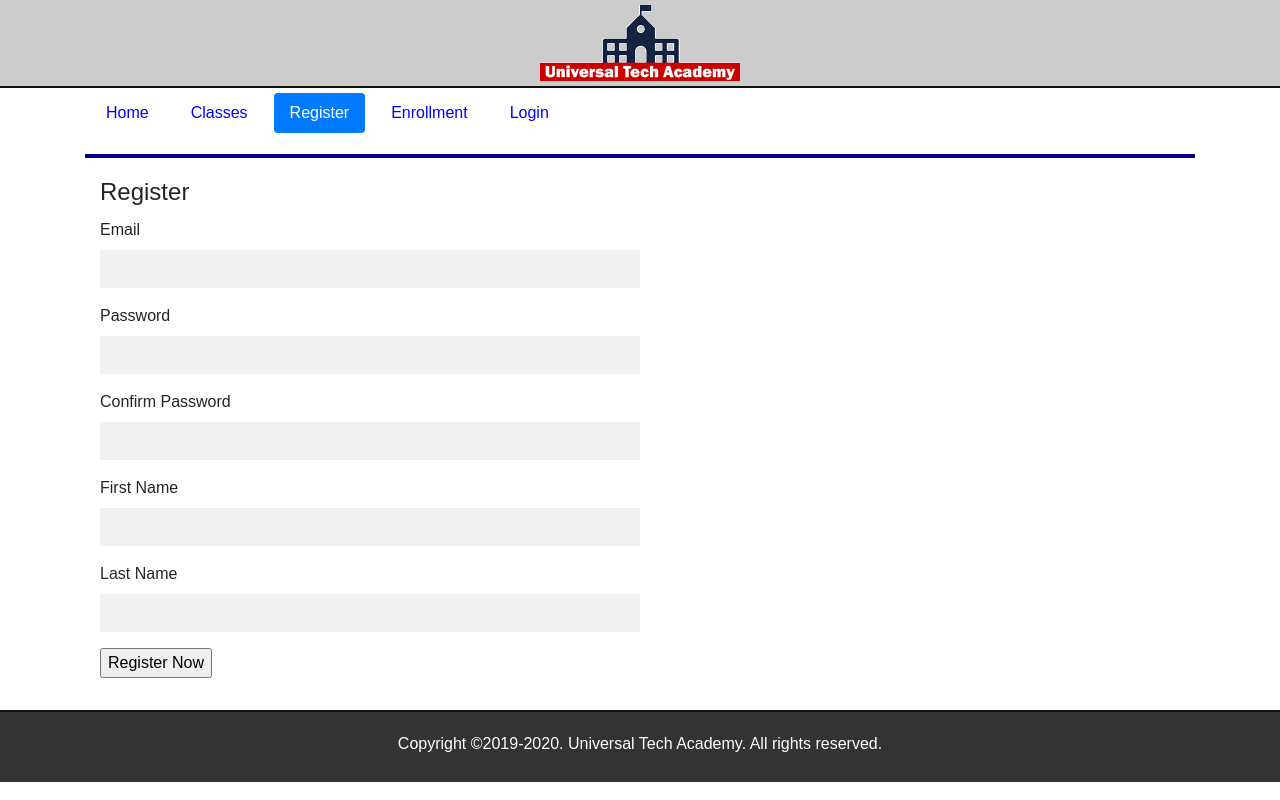
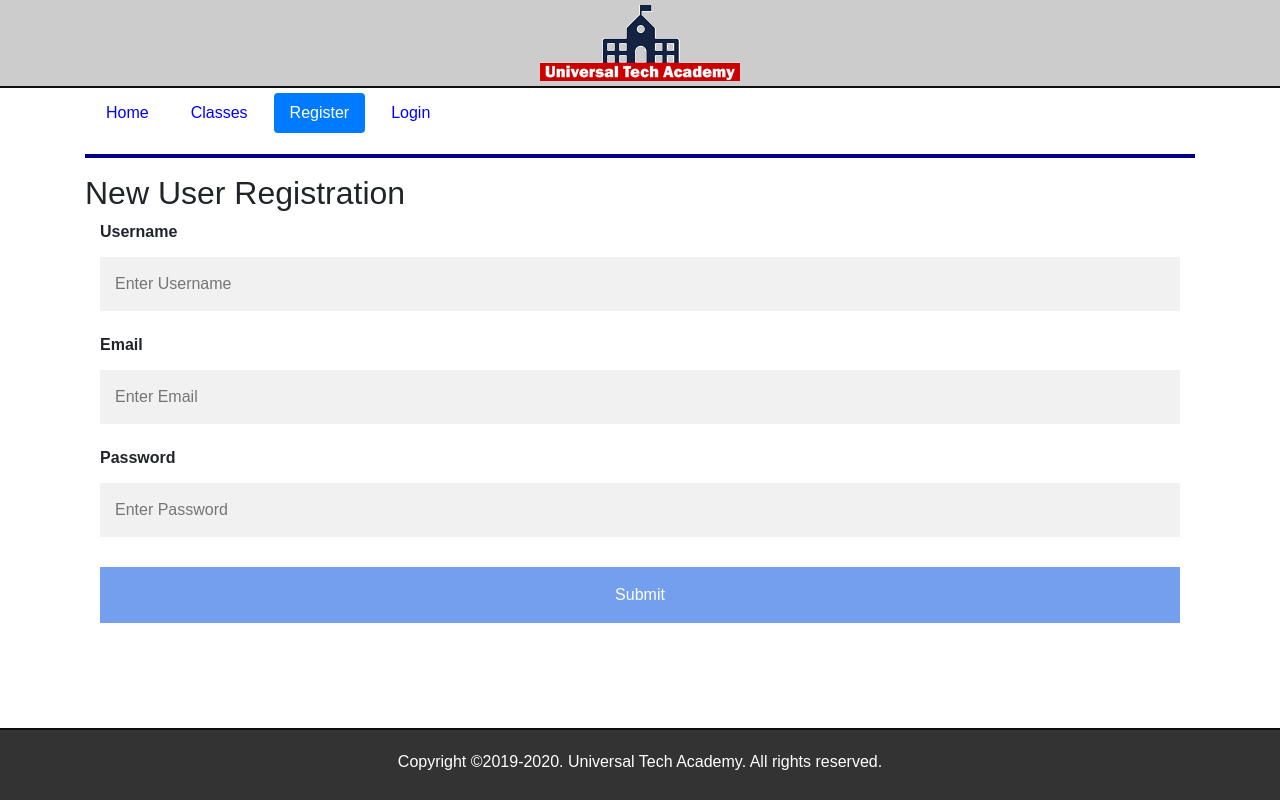
Before and after one commit to itarelkina/fsd_flask_uta_itarelkina, a Flask app: page /register in a window 1280 px wide. Run offline with Flask 2, Linux system fonts and the light colour scheme; some libraries are stand-ins or nearby versions.

Commit message:
completed set up of templates

```diff
--- a/application/__init__.py
+++ b/application/__init__.py
@@ -1,11 +1,6 @@
 from flask import Flask
-from config import Config
-from flask_mongoengine import MongoEngine
 
 app = Flask(__name__)
-app.config.from_object(Config)
 
-db = MongoEngine()
-db.init_app(app)
 
 from application import routes
--- a/application/forms.py
+++ /dev/null
@@ -1,23 +0,0 @@
-from flask_wtf import FlaskForm
-from wtforms import StringField, PasswordField, SubmitField, BooleanField
-from wtforms.validators import DataRequired, Email, Length, EqualTo, ValidationError
-from application.models import User
-
-class LoginForm(FlaskForm):
-    email   = StringField("Email", validators=[DataRequired(), Email()])
-    password = PasswordField("Password", validators=[DataRequired(), Length(min=6,max=15)])
-    remember_me = BooleanField("Remember Me")
-    submit = SubmitField("Login")
-
-class RegisterForm(FlaskForm):
-    email   = StringField("Email", validators=[DataRequired(), Email()])
-    password = PasswordField("Password", validators=[DataRequired(),Length(min=6,max=15)])
-    password_confirm = PasswordField("Confirm Password", validators=[DataRequired(),Length(min=6,max=15), EqualTo('password')])
-    first_name = StringField("First Name", validators=[DataRequired(),Length(min=2,max=55)])
-    last_name = StringField("Last Name", validators=[DataRequired(),Length(min=2,max=55)])
-    submit = SubmitField("Register Now")
-
-    def validate_email(self,email):
-        user = User.objects(email=email.data).first()
-        if user:
-            raise ValidationError("Email is already in use. Pick another one.")
--- a/application/routes.py
+++ b/application/routes.py
@@ -1,7 +1,5 @@
-from application import app, db
-from flask import render_template, request, json, Response, redirect, flash, url_for, session
-from application.models import User, Course, Enrollment
-from application.forms import LoginForm, RegisterForm
+from application import app
+from flask import render_template, request, json, Response
 
 courseData = [{"courseID":"1111","title":"PHP 111","description":"Intro to PHP","credits":"3","term":"Fall, Spring"}, {"courseID":"2222","title":"Java 1","description":"Intro to Java Programming","credits":"4","term":"Spring"}, {"courseID":"3333","title":"Adv PHP 201","description":"Advanced PHP Programming","credits":"3","term":"Fall"}, {"courseID":"4444","title":"Angular 1","description":"Intro to Angular","credits":"3","term":"Fall, Spring"}, {"courseID":"5555","title":"Java 2","description":"Advanced Java Programming","credits":"4","term":"Fall"}]
 
@@ -11,122 +9,25 @@ courseData = [{"courseID":"1111","title":"PHP 111","description":"Intro to PHP",
 def index():
     return render_template("index.html", index=True )
 
-@app.route("/login", methods=['GET','POST'])
+@app.route("/login")
 def login():
-    if session.get('username'):
-        return redirect(url_for('index'))
-
-    form = LoginForm()
-    if form.validate_on_submit():
-        email       = form.email.data
-        password    = form.password.data
-
-        user = User.objects(email=email).first()
-        if user and user.get_password(password):
-            flash(f"{user.first_name}, you are successfully logged in!", "success")
-            session['user_id'] = user.user_id
-            session['username'] = user.first_name
-            return redirect("/index")
-        else:
-            flash("Sorry, something went wrong.","danger")
-    return render_template("login.html", title="Login", form=form, login=True )
-
-@app.route("/logout")
-def logout():
-    session['user_id']=False
-    session.pop('username',None)
-    return redirect(url_for('index'))
+    return render_template("login.html", login=True )
 
 @app.route("/courses/")
 @app.route("/courses/<term>")
-def courses(term = None):
-    if term is None:
-        term = "Spring 2019"
-    classes = Course.objects.order_by("-courseID")
-    return render_template("courses.html", courseData=classes, courses = True, term=term )
+def courses(term="Spring 2019"):
+    return render_template("courses.html", courseData=courseData, courses = True, term=term )
 
-@app.route("/register", methods=['POST','GET'])
+@app.route("/register")
 def register():
-    if session.get('username'):
-        return redirect(url_for('index'))
-    form = RegisterForm()
-    if form.validate_on_submit():
-        user_id     = User.objects.count()
-        user_id     += 1
-
-        email       = form.email.data
-        password    = form.password.data
-        first_name  = form.first_name.data
-        last_name   = form.last_name.data
-
-        user = User(user_id=user_id, email=email, first_name=first_name, last_name=last_name)
-        user.set_password(password)
-        user.save()
-        flash("You are successfully registered!","success")
-        return redirect(url_for('index'))
-    return render_template("register.html", title="Register", form=form, register=True)
-
-
+    return render_template("register.html", register=True)
 
 @app.route("/enrollment", methods=["GET","POST"])
 def enrollment():
-
-    if not session.get('username'):
-        return redirect(url_for('login'))
-
-    courseID = request.form.get('courseID')
-    courseTitle = request.form.get('title')
-    user_id = session.get('user_id')
-
-    if courseID:
-        if Enrollment.objects(user_id=user_id,courseID=courseID):
-            flash(f"Oops! You are already registered in this course {courseTitle}!", "danger")
-            return redirect(url_for("courses"))
-        else:
-            Enrollment(user_id=user_id,courseID=courseID).save()
-            flash(f"You are enrolled in {courseTitle}!", "success")
-
-    classes = list( User.objects.aggregate(*[
-            {
-                '$lookup': {
-                    'from': 'enrollment',
-                    'localField': 'user_id',
-                    'foreignField': 'user_id',
-                    'as': 'r1'
-                }
-            }, {
-                '$unwind': {
-                    'path': '$r1',
-                    'includeArrayIndex': 'r1_id',
-                    'preserveNullAndEmptyArrays': False
-                }
-            }, {
-                '$lookup': {
-                    'from': 'course',
-                    'localField': 'r1.courseID',
-                    'foreignField': 'courseID',
-                    'as': 'r2'
-                }
-            }, {
-                '$unwind': {
-                    'path': '$r2',
-                    'preserveNullAndEmptyArrays': False
-                }
-            }, {
-                '$match': {
-                    'user_id': user_id
-                }
-            }, {
-                '$sort': {
-                    'courseID': 1
-                }
-            }
-        ]))
-
-    return render_template("enrollment.html", enrollment=True, title="Enrollment", classes=classes)
-
-
-
+    id = request.form.get('courseID')
+    title = request.form['title']
+    term = request.form.get('term')
+    return render_template("enrollment.html", enrollment=True, data={"id":id,"title":title,"term":term})
 
 @app.route("/api/")
 @app.route("/api/<idx>")
@@ -137,11 +38,3 @@ def api(idx=None):
         jdata = courseData[int(idx)]
 
     return Response(json.dumps(jdata), mimetype="application/json")
-
-
-@app.route("/user")
-def user():
-     #User(user_id=1, first_name="Christian", last_name="Hur", email="christian@uta.com", password="abc1234").save()
-     #User(user_id=2, first_name="Mary", last_name="Jane", email="mary.jane@uta.com", password="password123").save()
-     users = User.objects.all()
-     return render_template("user.html", users=users)
--- a/application/static/css/main.css
+++ b/application/static/css/main.css
@@ -41,9 +41,9 @@ hr {
 }
 
 input[type=text], input[type=password] {
-    width: 50%;
-    padding: 7px;
-    /* margin: 5px 0 22px 0; */
+    width: 100%;
+    padding: 15px;
+    margin: 5px 0 22px 0;
     display: inline-block;
     border: none;
     background: #f1f1f1;
@@ -63,7 +63,7 @@ input[type=text]:focus, input[type=password]:focus {
     background: #333;
     padding:5px;
     border-top:2px solid #0f0f0f;
-    /* position:absolute; */
+    position:absolute;
     bottom:0;
 }
 
@@ -95,15 +95,3 @@ footer {
 .btn-submit:hover {
     opacity: 1;
 }
-
-.error-message {
-    color :red;
-}
-
-.user {
-    float: right;
-    position: absolute;
-    font-size: 25px;
-    right: 10em;
-    top: 2em;
-}
--- a/application/templates/includes/nav.html
+++ b/application/templates/includes/nav.html
@@ -3,17 +3,8 @@
             <ul class="nav nav-pills">
                 <li class="nav-item"><a href="{{ url_for('index') }}" class="nav-link {% if index %}active{% endif %}">Home</a></li>
                 <li class="nav-item"><a href="{{ url_for('courses') }}" class="nav-link {% if courses %}active{% endif %}">Classes</a></li>
-
-                {% if not session['username'] %}
                 <li class="nav-item"><a href="{{ url_for('register') }}" class="nav-link {% if register %}active{% endif %}">Register</a></li>
-                {% endif %}
-                <li class="nav-item"><a href="{{ url_for('enrollment') }}" class="nav-link {% if enrollment %}active{% endif %}">Enrollment</a></li>
-
-                {% if not session['username'] %}
                 <li class="nav-item"><a href="{{ url_for('login') }}" class="nav-link {% if login %}active{% endif %}">Login</a></li>
-                {% else %}
-                <li class="nav-item"><a href="{{ url_for('logout') }}" class="nav-link">Logout</a></li>
-                {% endif %}
             </ul>
         </nav>
         <hr style="clear:both">
--- a/application/templates/layout.html
+++ b/application/templates/layout.html
@@ -4,29 +4,15 @@
     <title>UTA - Home Page</title>
     <link rel="stylesheet" href="https://maxcdn.bootstrapcdn.com/bootstrap/4.0.0/css/bootstrap.min.css"
           integrity="sha384-Gn5384xqQ1aoWXA+058RXPxPg6fy4IWvTNh0E263XmFcJlSAwiGgFAW/dAiS6JXm" crossorigin="anonymous">
-    <link rel="stylesheet" href="{{ url_for('static',filename='css/main.css')}}"/>
+    <link rel="stylesheet" href="static/css/main.css"/>
 </head>
 <body>
 
 <div class="container-fluid text-center top-container">
-    <img src="{{ url_for('static',filename='images/uta-logo-200.png')}}">
+    <img src="static/images/uta-logo-200.png">
 </div>
 <div class="container">
     {% include "includes/nav.html" %}
-
-    {% if session['username'] %}
-    <span class="user">Welcome, {{ session['username'] }}</span>
-    {% endif %}
-
-    {% with messages = get_flashed_messages(with_categories=true) %}
-        {% if messages %}
-            {% for category, message in messages %}
-                <div class="alert alert-{{category}}">
-                    <p>{{ message }}</p>
-                </div>
-            {% endfor %}
-        {% endif %}
-    {% endwith %}
 
     {% block content %}
     {% endblock %}
--- a/application/templates/register.html
+++ b/application/templates/register.html
@@ -2,52 +2,20 @@
     {% extends "layout.html" %}
 
     {% block content %}
+    <h2>New User Registration</h2>
 
     <div class="container">
-         <form name="login" action="" method="post" novalidate>
-        <fieldset class="form-group">
-            <legend>{{title}}</legend>
-            {{ form.hidden_tag() }}
-                <p> {{ form.email.label }}</br>
-                    {{ form.email }}
-                    {% for error in form.email.errors %}
-                     <span class="error-message">{{ error }}</span>
-                    {% endfor %}
-                </p>
-
-                <p> {{ form.password.label }}</br>
-                    {{ form.password }}
-                    {% for error in form.password.errors %}
-                     <span class="error-message">{{ error }}</span>
-                    {% endfor %}
-                </p>
-
-                <p> {{ form.password_confirm.label }}</br>
-                    {{ form.password_confirm }}
-                    {% for error in form.password_confirm.errors %}
-                     <span class="error-message">{{ error }}</span>
-                    {% endfor %}
-                </p>
-
-                <p> {{ form.first_name.label }}</br>
-                    {{ form.first_name }}
-                    {% for error in form.first_name.errors %}
-                     <span class="error-message">{{ error }}</span>
-                    {% endfor %}
-                </p>
-
-                <p> {{ form.last_name.label }}</br>
-                    {{ form.last_name }}
-                    {% for error in form.last_name.errors %}
-                     <span class="error-message">{{ error }}</span>
-                    {% endfor %}
-                </p>
-
-                <p>
-                    {{ form.submit() }}
-                </p>
-
-        </fieldset>
+        <form name="register" action="register.php" method="get">
+            <label for="username"><b>Username</b></label>
+            <input type="text" placeholder="Enter Username" name="username" required>
+            <br>
+            <label for="email"><b>Email</b></label>
+            <input type="text" placeholder="Enter Email" name="email" required>
+            <br>
+            <label for="password"><b>Password</b></label>
+            <input type="password" placeholder="Enter Password" name="password" required>
+            <br class="clear">
+            <input class="btn-submit" type="submit" name="submit">
         </form>
     </div>
     {% endblock %}
--- a/config.py
+++ b/config.py
@@ -1,6 +1,4 @@
 import os
 
 class Config(object):
-    SECRET_KEY = os.environ.get('SECRET_KEY') or b'6\xe9\xda\xead\x81\xf7\x8d\xbbH\x87\xe8m\xdd3%'
-
-    MONGODB_SETTINGS = { 'db' : 'UTA_Enrollment' }
+    SECRET_KY = os.environ.get('SECRET_KEY') or "secret_string"
```
Also changed, not shown: application/models.py (deleted, +0 -27 lines), application/templates/enrollment.html (+4 -33 lines), application/templates/index.html (+3 -11 lines), application/templates/login.html (+10 -24 lines), application/templates/user.html (deleted, +0 -20 lines), 1 other file.
